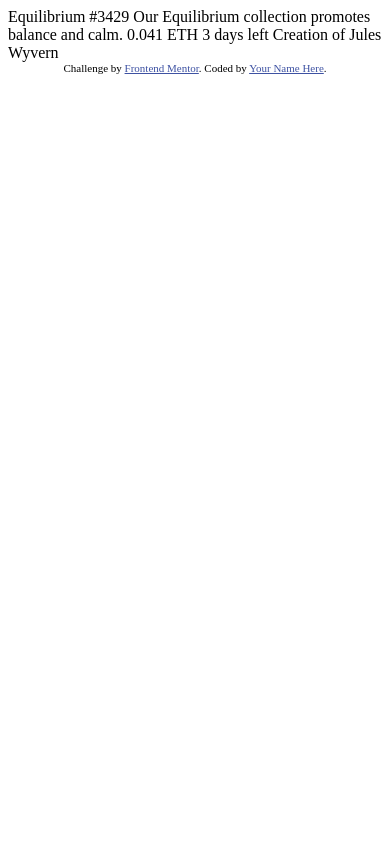
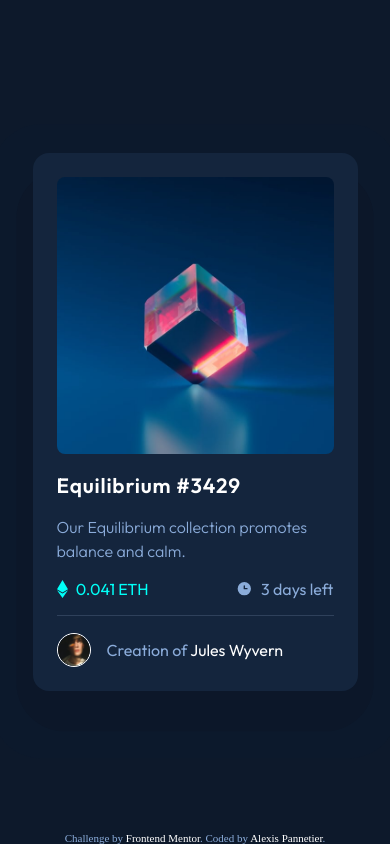
Before and after one commit to Alexis-Pannetier/nft-product-preview-card-component-main, a plain HTML site: page index.html in a window 390 px wide. Drawn offline with Linux system fonts and the light colour scheme.

Commit message:
💄 integration : mobile first

```diff
--- a/index.html
+++ b/index.html
@@ -1,33 +1,60 @@
 <!DOCTYPE html>
 <html lang="en">
   <head>
-  <meta charset="UTF-8">
-  <meta name="viewport" content="width=device-width, initial-scale=1.0"> <!-- displays site properly based on user's device -->
+    <meta charset="UTF-8" />
+    <meta name="viewport" content="width=device-width, initial-scale=1.0" />
+    <!-- displays site properly based on user's device -->
 
-  <link rel="icon" type="image/png" sizes="32x32" href="./images/favicon-32x32.png">
+    <link rel="stylesheet" href="./style.css" />
+    <link
+      rel="icon"
+      type="image/png"
+      sizes="32x32"
+      href="./images/favicon-32x32.png"
+    />
 
     <title>Frontend Mentor | NFT preview card component</title>
-
-  <!-- Feel free to remove these styles or customise in your own stylesheet 👍 -->
-  <style>
-    .attribution { font-size: 11px; text-align: center; }
-    .attribution a { color: hsl(228, 45%, 44%); }
-  </style>
   </head>
   <body>
 
-  Equilibrium #3429
+    <main>
+      <div class="card">
+        <a class="illustration" href="#">
+          <img class="photo" src="./images/image-equilibrium.jpg" alt="Equilibrium image"></img>
+          <div class="overlay"></div>
+          <img class="svg" src="./images/icon-view.svg" alt="view"/>
+        </a>
+        <h2><a href="#">Equilibrium #3429</a></h2>
+          <p>Our Equilibrium collection promotes balance and calm.</p>
 
-  Our Equilibrium collection promotes balance and calm.
+          <div class="d-flex justify-between align-center">
+            <div class="ethereum d-flex align-center">
+              <img class="svg" src="./images/icon-ethereum.svg" alt="ethereum"/>
+              <span>0.041 ETH</span>
+            </div>
+            <div class="clock d-flex align-center">
+              <img class="svg" src="./images/icon-clock.svg" alt="clock"/>
+              <span>3 days left</span>
+            </div>
+          </div>
 
-  0.041 ETH
-  3 days left
+          <hr/>
 
-  Creation of Jules Wyvern
+          <div class="d-flex align-center">
+            <img class="avatar" src="./images/image-avatar.png" alt="avatar"></img>
+            <span>Creation of <a href="#" class="white">Jules Wyvern</a></span>
+          </div>
+        </div>
+    </main>
 
+    <footer>
       <div class="attribution">
-    Challenge by <a href="https://www.frontendmentor.io?ref=challenge" target="_blank">Frontend Mentor</a>.
-    Coded by <a href="#">Your Name Here</a>.
+        Challenge by
+        <a href="https://www.frontendmentor.io?ref=challenge" target="_blank"
+          >Frontend Mentor</a
+        >. Coded by
+        <a href="https://github.com/Alexis-Pannetier">Alexis Pannetier</a>.
       </div>
+    </footer>
   </body>
 </html>
--- /dev/null
+++ b/style.css
@@ -0,0 +1,240 @@
+:root {
+  --primary: hsl(215, 51%, 70%);
+  --secondary: hsl(178, 100%, 50%);
+  --dark-blue-main: hsl(217, 54%, 11%);
+  --dark-blue-card: hsl(216, 50%, 16%);
+  --dark-blue-line: hsl(215, 32%, 27%);
+  --white: hsl(0, 0%, 100%);
+}
+
+@font-face {
+  font-family: "Outfit";
+  src: url("/fonts/Outfit-Light.ttf");
+  font-weight: 300;
+}
+
+@font-face {
+  font-family: "Outfit";
+  src: url("/fonts/Outfit-Regular.ttf");
+  font-weight: 400;
+}
+
+@font-face {
+  font-family: "Outfit";
+  src: url("/fonts/Outfit-SemiBold.ttf");
+  font-weight: 700;
+}
+
+/* ELEMENTS */
+body {
+  margin: 0;
+  min-width: 250px;
+}
+
+main {
+  overflow: hidden;
+  position: relative;
+  min-height: 100vh;
+  display: flex;
+  background-color: var(--dark-blue-main);
+  justify-content: center;
+  align-items: center;
+  z-index: 10;
+}
+
+footer {
+  z-index: 10;
+  position: fixed;
+  bottom: 0;
+  float: none;
+  margin: auto;
+  width: 100%;
+}
+
+h2,
+p,
+span {
+  font-family: "Outfit";
+}
+
+p,
+span {
+  color: var(--primary);
+}
+
+h2 {
+  letter-spacing: 0.05rem;
+  font-size: 1.3rem;
+  font-weight: 700;
+}
+
+p {
+  font-size: 1rem;
+  line-height: 1.5rem;
+  font-weight: 300;
+}
+
+span {
+  font-size: 1rem;
+  font-weight: 400;
+}
+
+a {
+  transition: color 0.3s ease-in-out;
+  color: var(--white);
+  text-decoration: none;
+}
+
+a:hover {
+  color: var(--secondary);
+}
+
+hr {
+  height: 1px;
+  border: 0;
+  border-top: 1px solid var(--dark-blue-line);
+  margin: 1em 0;
+}
+
+/* COMMUN */
+.d-flex {
+  display: flex;
+}
+
+.justify-between {
+  justify-content: space-between;
+}
+
+.align-center {
+  align-items: center;
+}
+
+/* CARD */
+.card {
+  position: relative;
+  padding: 1.5rem;
+  border-radius: 1rem;
+  background-color: var(--dark-blue-card);
+  color: var(--white);
+  width: 100%;
+  max-width: 325px;
+  box-sizing: border-box;
+}
+
+.card::before {
+  position: absolute;
+  content: "";
+  top: 50%;
+  left: 50%;
+  transform: translate(-50%, -47%);
+  border-radius: 3rem;
+  z-index: -1;
+  background-color: #0c192c;
+  height: calc(100% + 6rem);
+  width: calc(100% + 5rem);
+}
+
+.card::after {
+  position: absolute;
+  content: "";
+  top: 50%;
+  left: 50%;
+  transform: translate(-50%, -45%);
+  border-radius: 3rem;
+  z-index: -1;
+  background-color: #0c1729;
+  height: calc(100% + 1.5rem);
+  width: calc(100% + 2rem);
+}
+
+.card .illustration {
+  position: relative;
+  overflow: hidden;
+}
+
+.card .illustration .photo {
+  display: block;
+  z-index: -1;
+  height: 100%;
+  width: 100%;
+}
+
+.card .illustration,
+.card .illustration .photo,
+.card .illustration .overlay {
+  border-radius: 0.5rem;
+}
+
+.card .illustration .overlay {
+  position: absolute;
+  transition: opacity 0.3s ease-in-out;
+  background-color: var(--secondary);
+  top: 0;
+  height: 100%;
+  width: 100%;
+  opacity: 0.5;
+  opacity: 0;
+}
+
+.card .illustration:hover .overlay {
+  opacity: 0.5;
+}
+
+.card .illustration:hover .svg {
+  opacity: 1;
+}
+
+/* COLORS */
+.secondary {
+  color: var(--secondary);
+}
+
+.white {
+  color: var(--white);
+}
+
+/* IMAGES */
+.avatar {
+  height: 2rem;
+  width: 2rem;
+  border-radius: 50%;
+  border: solid 1px;
+  border-color: var(--white);
+  margin-right: 1rem;
+}
+
+.ethereum .svg {
+  height: 1.1rem;
+  width: 0.7rem;
+}
+
+.ethereum * {
+  color: var(--secondary);
+}
+
+.clock .svg,
+.ethereum .svg {
+  margin-right: 0.5rem;
+}
+
+.illustration .svg {
+  transition: all 0.3s ease-in-out;
+  color: var(--white);
+  position: absolute;
+  transform: translate(-50%, -50%);
+  z-index: 100;
+  top: 50%;
+  left: 50%;
+  opacity: 0;
+}
+
+/* ATTRIBUTION */
+.attribution {
+  font-size: 11px;
+  text-align: center;
+  color: var(--primary);
+}
+
+.attribution a {
+  color: var(--white);
+}
```
Also changed, not shown: demonstration/desktop.png (added), demonstration/mobile.png (added), fonts/Outfit-Light.ttf (added), fonts/Outfit-Regular.ttf (added), fonts/Outfit-SemiBold.ttf (added), 2 other files. Lines whose indentation alone changed are shown as unchanged.
